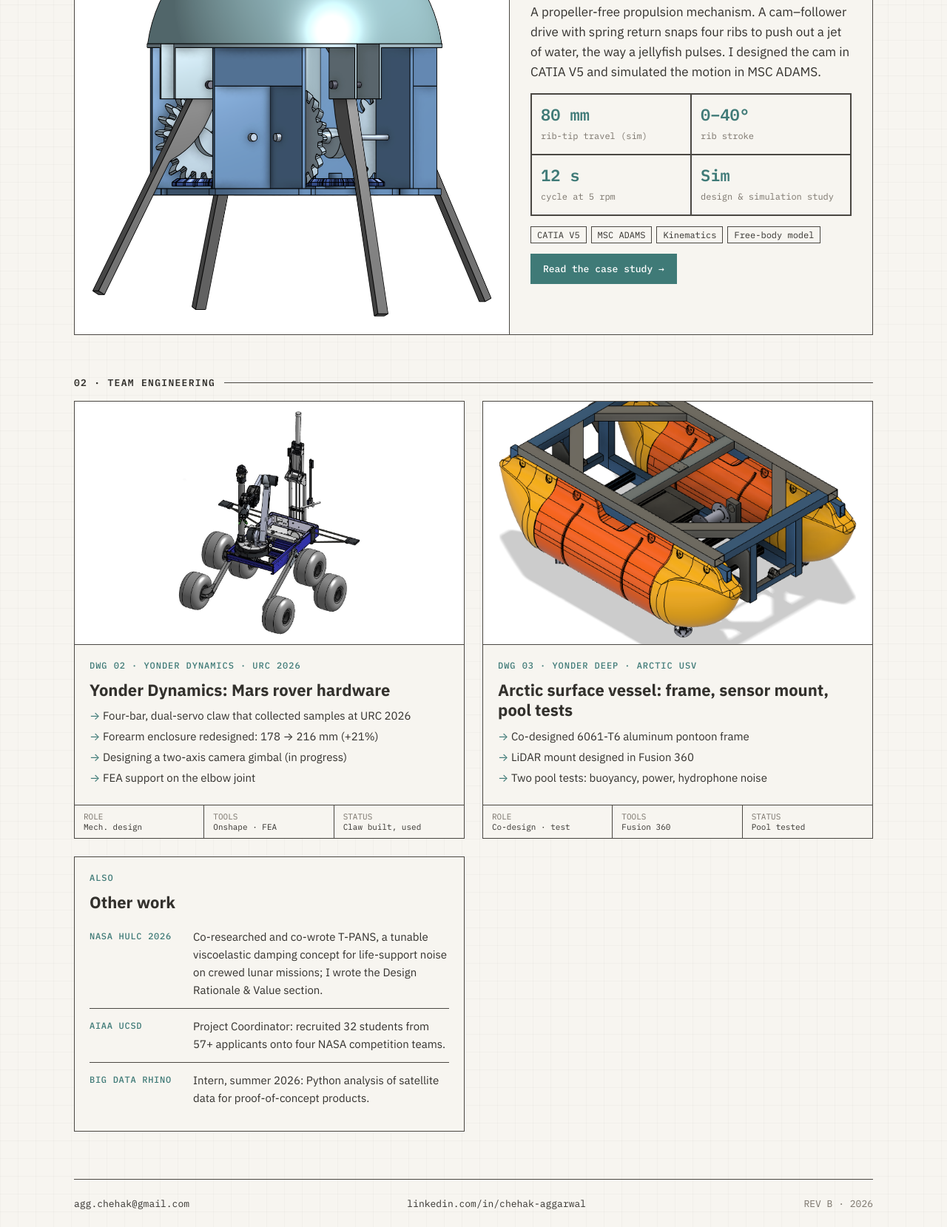
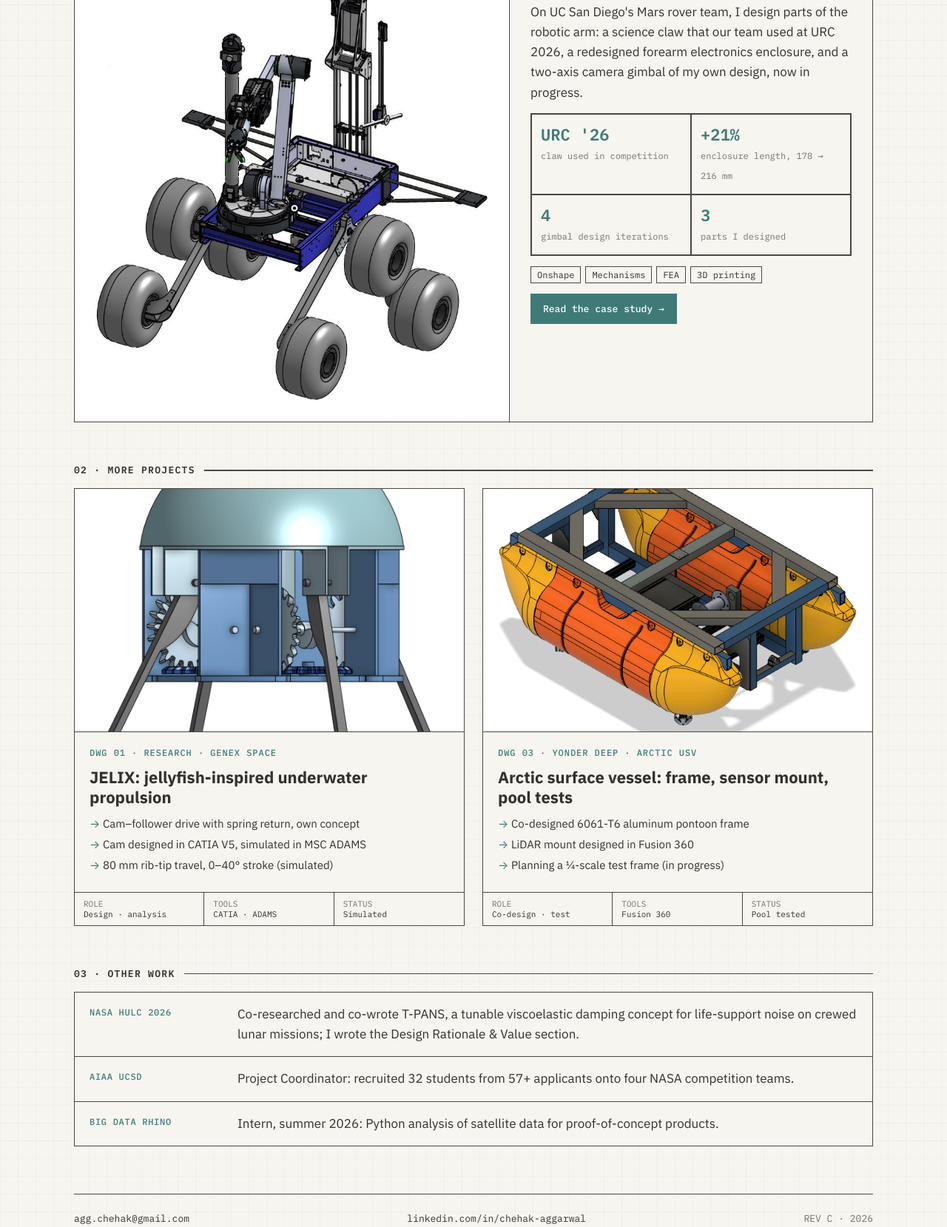
Before and after one commit to Chehak11/chehak11.github.io, a plain HTML site: page index.html in a window 1280 px wide. Shown: the part 882-2541 px from the top of the page at 74% size. Drawn offline with Linux system fonts and the light colour scheme.

Commit message:
Add files via upload

```diff
--- a/index.html
+++ b/index.html
@@ -6,7 +6,7 @@
 <title>Chehak Aggarwal · Mechanical Design & Robotics</title>
 <meta name="description" content="Chehak Aggarwal: Aerospace Engineering student at UC San Diego designing mechanisms for robots and vehicles in harsh environments: Mars rover arm, Arctic surface vessel, jellyfish-inspired propulsion.">
 <meta property="og:title" content="Chehak Aggarwal · Mechanical Design & Robotics">
-<meta property="og:description" content="Mars rover arm · Arctic surface vessel · Bio-inspired underwater propulsion">
+<meta property="og:description" content="Mars rover hardware · Arctic surface vessel · Bio-inspired underwater propulsion">
 <meta property="og:image" content="https://chehak11.github.io/images/rover.jpg">
 <link rel="preconnect" href="https://fonts.googleapis.com">
 <link rel="preconnect" href="https://fonts.gstatic.com" crossorigin>
@@ -55,38 +55,37 @@
   </header>
 
   <div class="label" id="projects">01 · Featured</div>
-  <a class="feat" href="projects/jelix.html" style="text-decoration:none">
-    <figure class="fig" data-label="JELIX cutaway render" data-file="jelix-cutaway.png"><img src="images/jelix-cutaway.png" alt="JELIX underwater vehicle cutaway render showing the cam-follower propulsion mechanism"></figure>
+  <a class="feat" href="projects/rover-arm.html" style="text-decoration:none">
+    <figure class="fig" data-label="Yonder Dynamics Mars rover" data-file="rover.jpg"><img src="images/rover.jpg" alt="Yonder Dynamics Mars rover CAD"></figure>
     <div class="body">
-      <div class="tag">DWG 01 · Research · Genex Space</div>
-      <h3>JELIX: jellyfish-inspired underwater propulsion</h3>
-      <p>A propeller-free propulsion mechanism. A cam–follower drive with spring return snaps four ribs to push out a jet of water, the way a jellyfish pulses. I designed the cam in CATIA V5 and simulated the motion in MSC ADAMS.</p>
+      <div class="tag">DWG 02 · Yonder Dynamics · University Rover Challenge</div>
+      <h3>Yonder Dynamics: Mars rover hardware</h3>
+      <p>On UC San Diego's Mars rover team, I design parts of the robotic arm: a science claw that our team used at URC 2026, a redesigned forearm electronics enclosure, and a two-axis camera gimbal of my own design, now in progress.</p>
       <div class="stats">
-        <div><strong>80 mm</strong><span>rib-tip travel (sim)</span></div>
-        <div><strong>0–40°</strong><span>rib stroke</span></div>
-        <div><strong>12 s</strong><span>cycle at 5 rpm</span></div>
-        <div><strong>Sim</strong><span>design &amp; simulation study</span></div>
+        <div><strong>URC '26</strong><span>claw used in competition</span></div>
+        <div><strong>+21%</strong><span>enclosure length, 178 → 216 mm</span></div>
+        <div><strong>4</strong><span>gimbal design iterations</span></div>
+        <div><strong>3</strong><span>parts I designed</span></div>
       </div>
-      <div class="chips"><span>CATIA V5</span><span>MSC ADAMS</span><span>Kinematics</span><span>Free-body model</span></div>
+      <div class="chips"><span>Onshape</span><span>Mechanisms</span><span>FEA</span><span>3D printing</span></div>
       <span class="btn p" style="align-self:flex-start">Read the case study →</span>
     </div>
   </a>
 
-  <div class="label">02 · Team engineering</div>
+  <div class="label">02 · More projects</div>
   <div class="grid">
-    <a class="card" href="projects/rover-arm.html">
-            <figure class="fig fit" data-label="Yonder Dynamics Mars rover" data-file="rover.jpg"><img src="images/rover.jpg" alt="Yonder Dynamics Mars rover"></figure>
+    <a class="card" href="projects/jelix.html">
+      <figure class="fig" data-label="JELIX render" data-file="jelix-cutaway.png"><img src="images/jelix-cutaway.png" alt="JELIX underwater vehicle render showing the cam-follower propulsion mechanism"></figure>
       <div class="body">
-        <div class="tag">DWG 02 · Yonder Dynamics · URC 2026</div>
-               <h3>Yonder Dynamics: Mars rover hardware</h3>
+        <div class="tag">DWG 01 · Research · Genex Space</div>
+        <h3>JELIX: jellyfish-inspired underwater propulsion</h3>
         <ul>
-          <li>Four-bar, dual-servo claw that collected samples at URC 2026</li>
-          <li>Forearm enclosure redesigned: 178 → 216 mm (+21%)</li>
-          <li>Designing a two-axis camera gimbal (in progress)</li>
-          <li>FEA support on the elbow joint</li>
+          <li>Cam–follower drive with spring return, own concept</li>
+          <li>Cam designed in CATIA V5, simulated in MSC ADAMS</li>
+          <li>80 mm rib-tip travel, 0–40° stroke (simulated)</li>
         </ul>
       </div>
-      <div class="cardfoot"><div><b>ROLE</b>Mech. design</div><div><b>TOOLS</b>Onshape · FEA</div><div><b>STATUS</b>Claw built, used</div></div>
+      <div class="cardfoot"><div><b>ROLE</b>Design · analysis</div><div><b>TOOLS</b>CATIA · ADAMS</div><div><b>STATUS</b>Simulated</div></div>
     </a>
     <a class="card" href="projects/arctic-usv.html">
       <figure class="fig" data-label="USV frame render" data-file="usv-frame.png"><img src="images/usv-frame.png" alt="Arctic surface vessel frame and pontoons CAD render"></figure>
@@ -96,28 +95,24 @@
         <ul>
           <li>Co-designed 6061-T6 aluminum pontoon frame</li>
           <li>LiDAR mount designed in Fusion 360</li>
-          <li>Two pool tests: buoyancy, power, hydrophone noise</li>
+          <li>Planning a ¼-scale test frame (in progress)</li>
         </ul>
       </div>
       <div class="cardfoot"><div><b>ROLE</b>Co-design · test</div><div><b>TOOLS</b>Fusion 360</div><div><b>STATUS</b>Pool tested</div></div>
     </a>
-    <div class="card">
-      <div class="body">
-        <div class="tag">Also</div>
-        <h3>Other work</h3>
-        <div class="rows" style="border:0">
-          <div><span class="k">NASA HuLC 2026</span><span>Co-researched and co-wrote T-PANS, a tunable viscoelastic damping concept for life-support noise on crewed lunar missions; I wrote the Design Rationale &amp; Value section.</span></div>
-          <div><span class="k">AIAA UCSD</span><span>Project Coordinator: recruited 32 students from 57+ applicants onto four NASA competition teams.</span></div>
-          <div><span class="k">Big Data Rhino</span><span>Intern, summer 2026: Python analysis of satellite data for proof-of-concept products.</span></div>
-        </div>
-      </div>
-    </div>
+  </div>
+
+  <div class="label">03 · Other work</div>
+  <div class="rows">
+    <div><span class="k">NASA HuLC 2026</span><span>Co-researched and co-wrote T-PANS, a tunable viscoelastic damping concept for life-support noise on crewed lunar missions; I wrote the Design Rationale &amp; Value section.</span></div>
+    <div><span class="k">AIAA UCSD</span><span>Project Coordinator: recruited 32 students from 57+ applicants onto four NASA competition teams.</span></div>
+    <div><span class="k">Big Data Rhino</span><span>Intern, summer 2026: Python analysis of satellite data for proof-of-concept products.</span></div>
   </div>
 
   <footer class="foot" id="contact">
     <a href="mailto:agg.chehak@gmail.com">agg.chehak@gmail.com</a>
     <a href="https://www.linkedin.com/in/chehak-aggarwal/" target="_blank" rel="noopener">linkedin.com/in/chehak-aggarwal</a>
-    <span class="muted">REV B · 2026</span>
+    <span class="muted">REV C · 2026</span>
   </footer>
 </div>
 <script src="assets/main.js"></script>
```
Also changed, not shown: about.html (+2 -2 lines).
